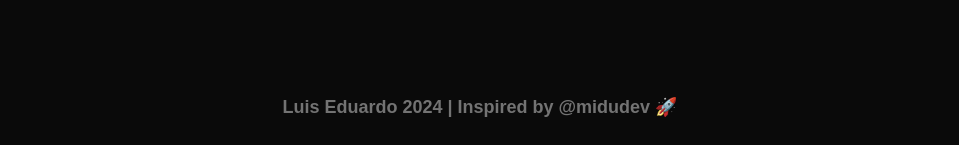
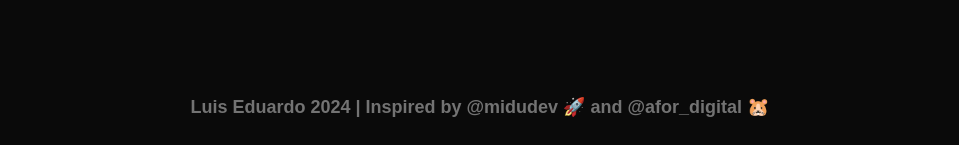
Before and after one commit to LUISEDOCCOR/portafolio2024-v2, an Astro site: page / in a window 1280 px wide. Shown: the part 4028-4173 px from the top of the page, without its empty margins (160-1119 px from the left). Built offline with nearby package versions, Linux system fonts and the light colour scheme; Astro itself is replaced by a stand-in of ours.

Commit message:
fix: add afor_digital in footer

```diff
--- a/src/components/common/Footer.astro
+++ b/src/components/common/Footer.astro
@@ -1,5 +1,5 @@
 <footer class="mt-24 pb-6 flex justify-center">
     <span class="text-lg font-semibold text-neutral-500 text-center xl:text-left">
-        Luis Eduardo 2024 | Inspired by @midudev 🚀
+        Luis Eduardo 2024 | Inspired by @midudev 🚀 and @afor_digital 🐹
     </span>
 </footer>
```
